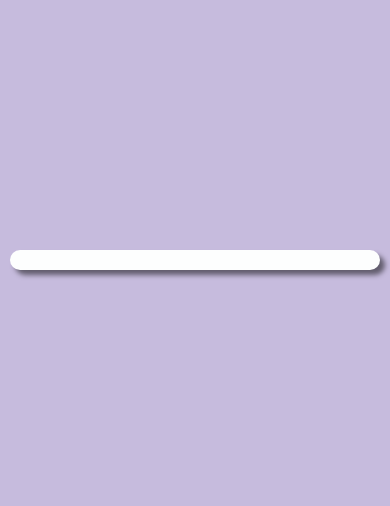
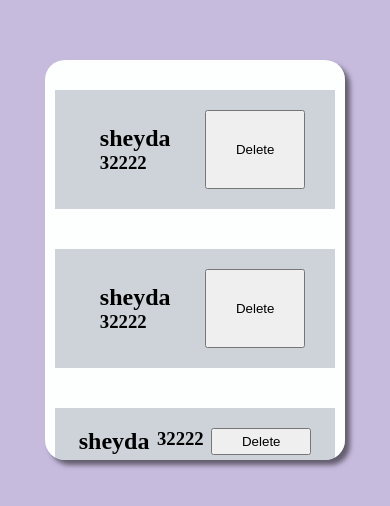
Before and after one commit to SheydaBagheri/html-css-login, a plain HTML site: page users.html in a window 390 px wide. Shown: the part 162-668 px from the top of the page. Drawn offline with Linux system fonts and the light colour scheme.

Commit message:
Add files via upload

```diff
--- a/login.css
+++ b/login.css
@@ -17,8 +17,10 @@ body{
     height: 100vh;
 }
 .containr{
+    position: relative;
     display: flex;
     flex-direction: column;
+    align-items: center;
     max-width: 1050px;
     width: 100%;
     margin: 0 10px;
@@ -34,6 +36,7 @@ section{
     padding: 10px;
     box-shadow: 5px 5px 5px rgb(0, 0, 0 , 0.5);
 }
+
 .img-log img{
     width: 70%;
 
@@ -90,6 +93,66 @@ font-size: 2rem;
     color: #7f4af3;
     font-size: 15px;
 }
+/* userspage */
+.usersBox{
+    display: flex;
+    flex-direction: column;
+    overflow-y:scroll;
+    height:200px;
+    width: 500px;
+    align-items: center;
+    overflow-x: hidden;
+
+
+}
+#wrap-users{
+    padding: 20px;
+    column-gap: 20px;
+    background-color: hsl(209, 11%, 57% , 0.4);
+    width: 100%;
+    margin: 20px;
+
+
+}
+.user{
+    display: flex;
+    justify-content: space-around;
+
+}
+.user div{
+    margin: 15px
+}
+.user button{
+    width: 100px;
+    cursor: pointer;
+}
+/* modal */
+
+.modal{
+     top: 0;
+    position: absolute;
+    background-color: #ffffff;
+    width: 300px;
+    height: 200px;
+    border-radius: 10px;
+    padding: 30px;
+    display: none;
+    align-items: center;
+    justify-content: center;
+    flex-direction: column;
+
+}
+.modal .modal-btn{
+    padding: 10px;
+}
+.modal .modal-btn button{
+    width: 100px;
+    color: #7f4af3;
+    cursor: pointer;
+
+
+}
+
 @media(max-width:800px){
     .img-log {
         display: none;
@@ -110,6 +173,10 @@ font-size: 2rem;
     .input-log{
         width: 80%;
     }
+    .usersBox{
+        height: 300px;
+        width: 400px;
+    }
 
 
 
@@ -118,6 +185,10 @@ font-size: 2rem;
     .input-log input{
         font: 0.3rem;
     }
+      .usersBox{
+        height: 400px;
+        width: 300px;
+    }
 
 
 
--- a/users.html
+++ b/users.html
@@ -8,17 +8,47 @@
 </head>
 <body>
     <div class="containr">
-          <section class="login">
+               <!-- modal -->
+             <div class="modal">
+                <h2> are you sure you want delete this user</h2>
+                <div class="modal-btn">
+                    <button class="delete-btn">Yes</button>
+                    <button class="close-btn"> No</button>
+                </div>
+             </div>
+          <section class="login usersBox">
+            <div id="wrap-users">
+                <div class="user">
+                    <div>
+                    <h1>sheyda</h1>
+                    <h3>32222</h3>
+                    </div>
+                    <button>Delete</button>
+                </div>
+            </div>
+            <div id="wrap-users">
+                <div class="user">
+                    <div>
+                    <h1>sheyda</h1>
+                    <h3>32222</h3>
+                    </div>
+                    <button>Delete</button>
 
+                </div>
+            </div>
+                  <div id="wrap-users">
+                <div class="user">
+                    <h1>sheyda</h1>
+                    <h3>32222</h3>
+                    <button>Delete</button>
 
+                </div>
+            </div>
+          </section>
 
-
-
-
-          </section>
 
     </div>
 
-
+    <script src="app.js "></script>
 </body>
 </html>
```
